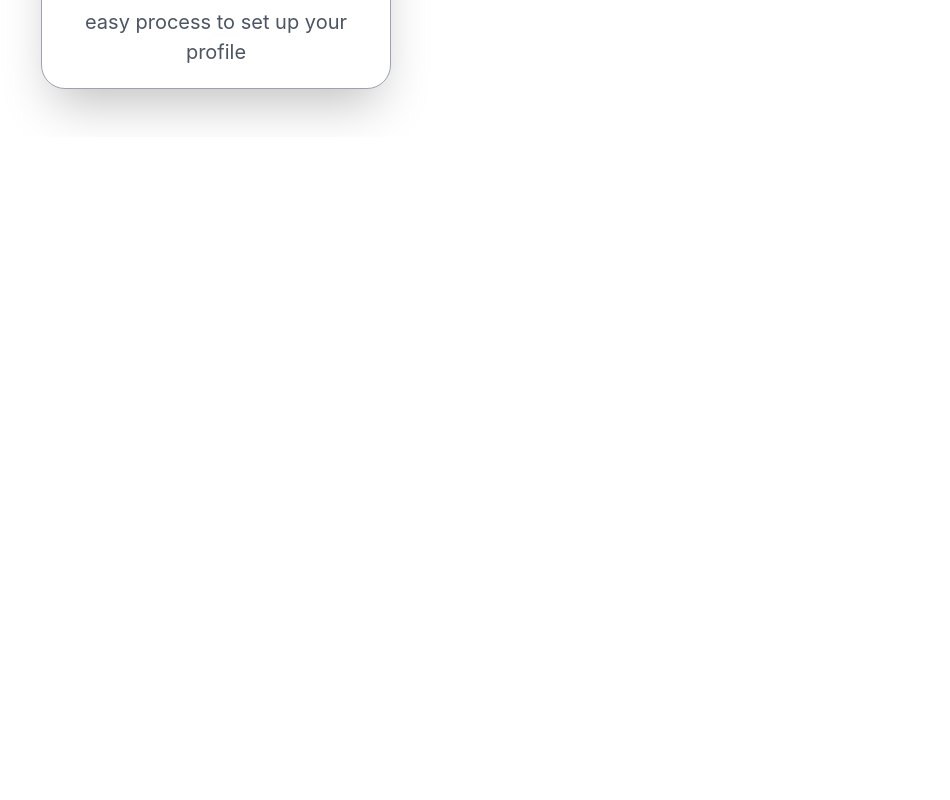
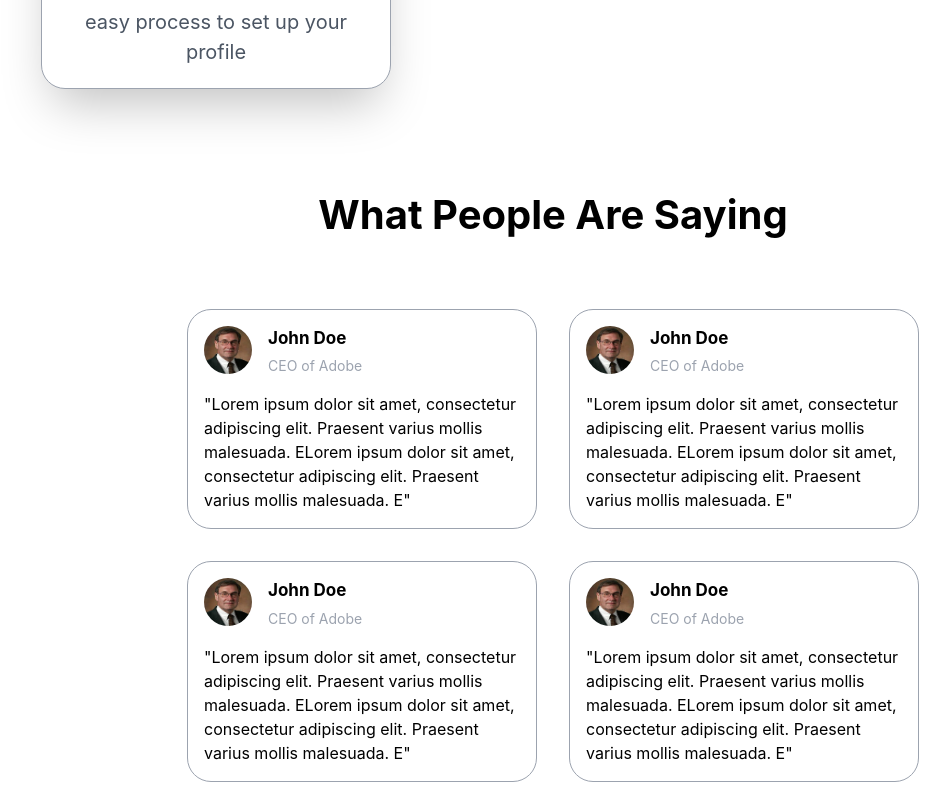
Before and after one commit to Medmly20208/CryptoCurrencyTracker, a React (Create React App) app: page / in a window 1280 px wide. Shown: the part 4620-5420 px from the top of the page, without its empty margins (87-1037 px from the left). Before the commit the page ends 4757 px from the top, so only its background shows below. Built offline with nearby package versions, Linux system fonts and the light colour scheme.

Commit message:
finish testimonials section

```diff
--- /dev/null
+++ b/src/Pages/Home/Testimonials/index.js
@@ -0,0 +1,32 @@
+import React from "react";
+
+import Testimonial from "./testimonialItem";
+
+const index = () => {
+  const Testimonials = [
+    "Lorem ipsum dolor sit amet, consectetur adipiscing elit. Praesent varius mollis malesuada. E",
+    "Lorem ipsum dolor sit amet, consectetur adipiscing elit. Praesent varius mollis malesuada. E",
+    "Lorem ipsum dolor sit amet, consectetur adipiscing elit. Praesent varius mollis malesuada. E",
+    "Lorem ipsum dolor sit amet, consectetur adipiscing elit. Praesent varius mollis malesuada. E",
+    "Lorem ipsum dolor sit amet, consectetur adipiscing elit. Praesent varius mollis malesuada. E",
+    "Lorem ipsum dolor sit amet, consectetur adipiscing elit. Praesent varius mollis malesuada. E",
+    "Lorem ipsum dolor sit amet, consectetur adipiscing elit. Praesent varius mollis malesuada. E",
+    "Lorem ipsum dolor sit amet, consectetur adipiscing elit. Praesent varius mollis malesuada. E",
+    "Lorem ipsum dolor sit amet, consectetur adipiscing elit. Praesent varius mollis malesuada. E",
+  ];
+
+  return (
+    <div>
+      <div className="flex justify-center">
+        <h1 className="text-[40px] font-bold mt-12">What People Are Saying</h1>
+      </div>
+      <div className="mt-12 flex flex-row flex-wrap justify-center">
+        {Testimonials.map((Item) => {
+          return <Testimonial content={Item} />;
+        })}
+      </div>
+    </div>
+  );
+};
+
+export default index;
--- /dev/null
+++ b/src/Pages/Home/Testimonials/testimonialItem.js
@@ -0,0 +1,28 @@
+import React from "react";
+
+//iconify
+import { Icon } from "@iconify/react";
+
+//assets
+import Avatar from "../../../assets/Images/avatar.jpg";
+
+const testimonialItem = (props) => {
+  return (
+    <div className="m-4 w-[350px] border border-gray-400 rounded-3xl p-4">
+      <div className="flex gap-4 mb-4">
+        <img
+          src={Avatar}
+          alt="ceo of adobe"
+          className="w-12 h-12 rounded-full"
+        />
+        <div className="flex flex-col gap-1 ">
+          <h3 className="text-[17px] font-bold">John Doe</h3>
+          <h4 className="text-[14px] text-gray-400">CEO of Adobe </h4>
+        </div>
+      </div>
+      <div>"{props.content.repeat(2)}"</div>
+    </div>
+  );
+};
+
+export default testimonialItem;
--- a/src/Pages/Home/index.js
+++ b/src/Pages/Home/index.js
@@ -5,6 +5,7 @@ import Intro from "./Intro";
 import Advantages from "./Advantages";
 import Services from "./Services";
 import Steps from "./Steps";
+import Testimonials from "./Testimonials";
 
 const index = () => {
   return (
@@ -14,6 +15,7 @@ const index = () => {
       <Advantages />
       <Services />
       <Steps />
+      <Testimonials />
     </>
   );
 };
```
Also changed, not shown: src/assets/Images/avatar.jpg (added).
